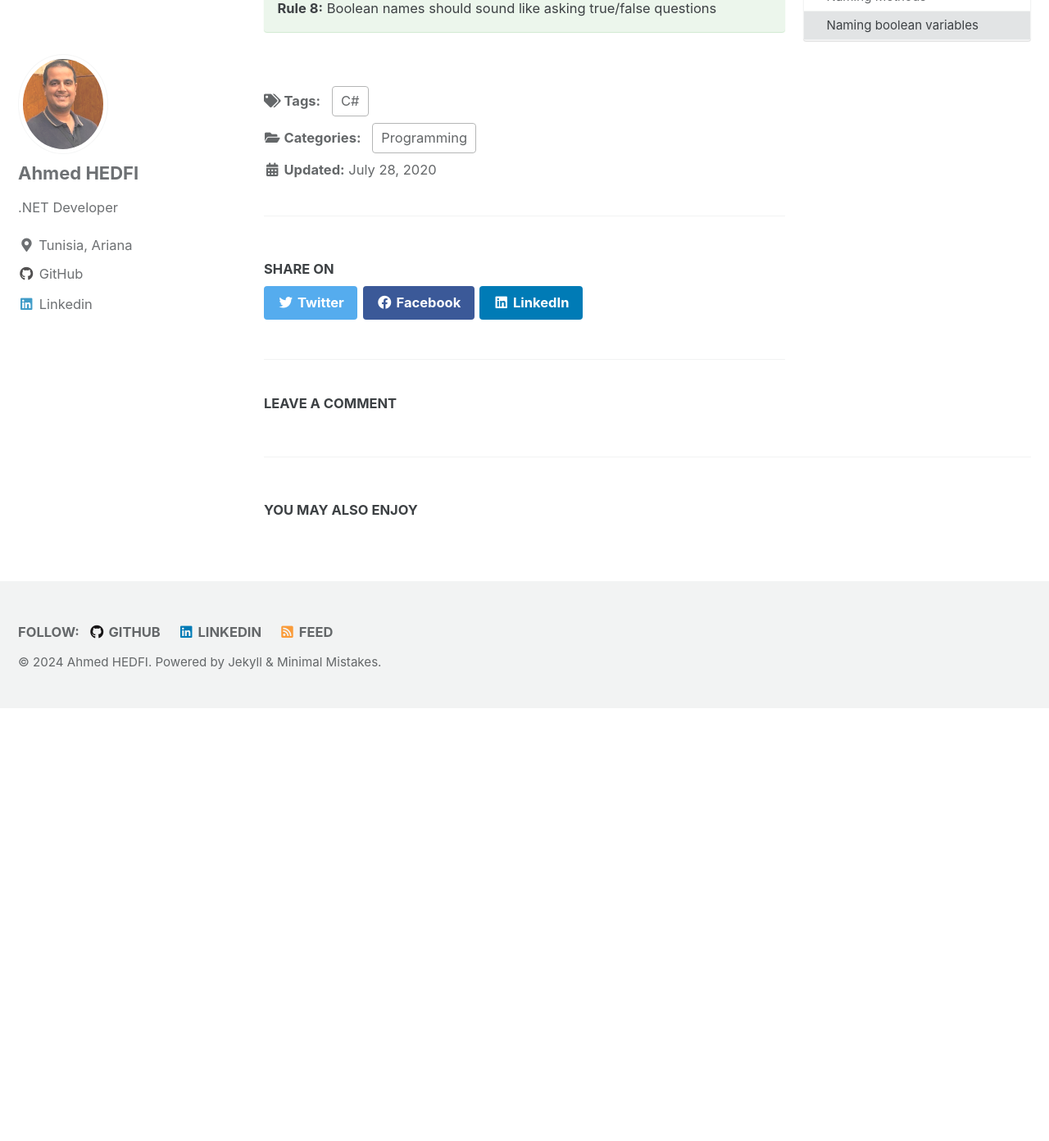
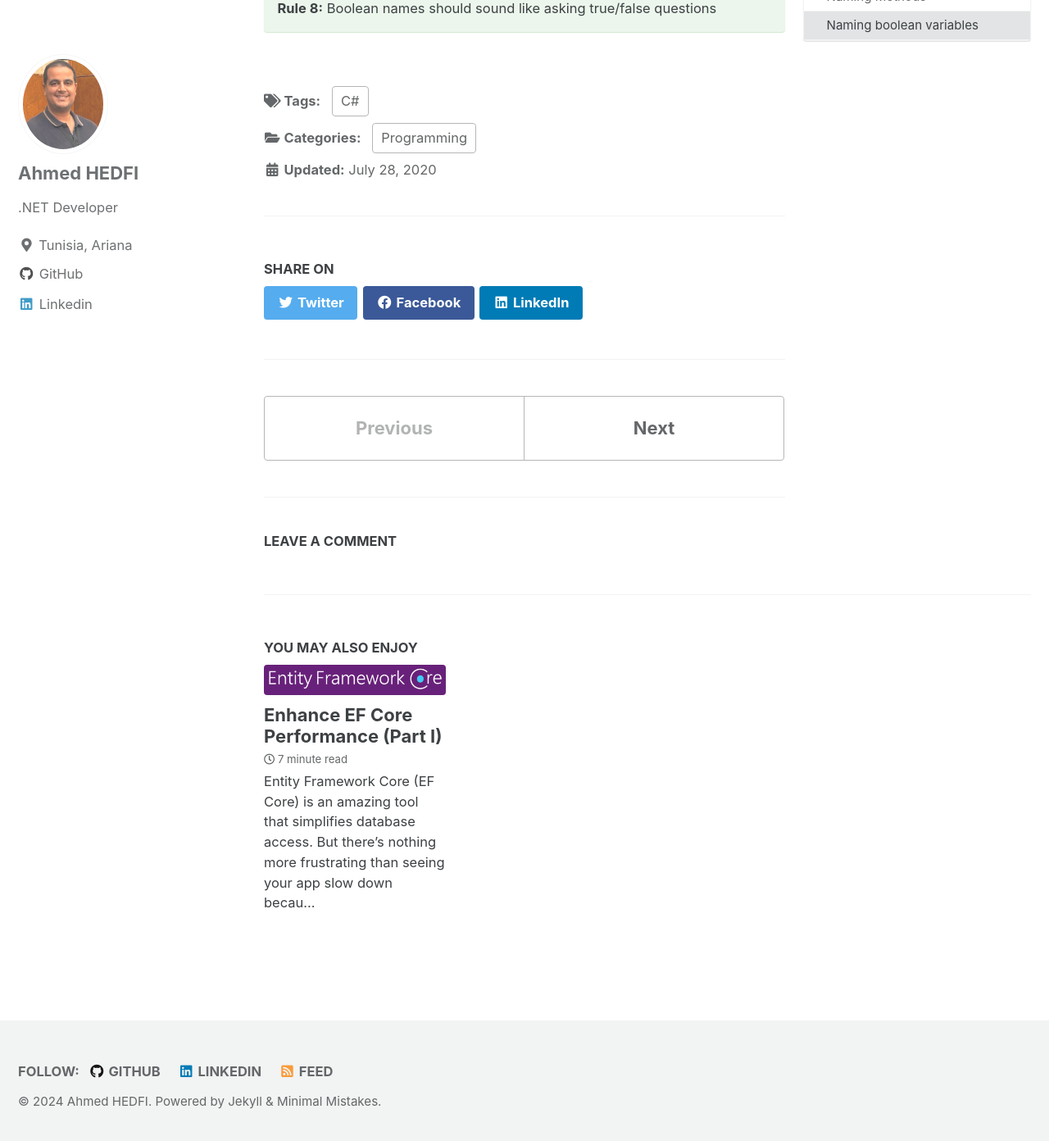
Before and after one commit to ahedfi/ahedfi.github.io, a Jekyll site: the page built from _posts/2020-07-28-csharp-code-for-humans.md, in a window 1280 px wide and 1400 px high, scrolled down 7771 px. Shown: the top 1392 px of the window at 82% size. Built offline with Jekyll 4.4.1, drawn with Linux system fonts in a browser that asks for light colours; cached includes are drawn as plain includes; comment, search, counter and statistics services are not loaded; before the commit the page ends 8635 px from its top, so only the background shows below that; part of the change alters nothing that is shown; some of the changed text lies outside the part shown.

Commit message:
Set a content to Enhance EF Core Performance (Part I)

````diff
--- a/_config.yml
+++ b/_config.yml
@@ -16,7 +16,7 @@ minimal_mistakes_skin    : "default" # "air", "aqua", "contrast", "dark", "dirt"
 
 # Site Settings
 locale                   : "en-US"
-title                    : "Code it Right"
+title                    : "Code it Better"
 title_separator          : "-"
 subtitle                 : "Essential Tips for Building Apps with .NET Core"
 name                     : "Ahmed HEDFI"
--- a/_posts/2020-07-28-csharp-code-for-humans.md
+++ b/_posts/2020-07-28-csharp-code-for-humans.md
@@ -1,5 +1,5 @@
 ---
-title: "C# code for humans"
+title: "C# Code For Humans"
 permalink : "/Csharp-code-for-humans/"
 header:
   image : "/images/clean-code.jpg"
--- /dev/null
+++ b/_posts/2024-11-16-enhance-ef-core-performance-part-1.md
@@ -0,0 +1,238 @@
+---
+title: "Enhance EF Core Performance (Part I)"
+permalink : "/Enhance-ef-core-performance-part-1/"
+header:
+  image : "/images/enhance-ef-core-performance/ef-core-logo.PNG"
+  teaser : "/images/enhance-ef-core-performance/ef-core-logo.PNG"
+toc: true
+toc_sticky: true
+categories:
+  - Database
+tags:
+  - EF Core
+  - Sql Server
+---
+
+Entity Framework Core (EF Core) is an amazing tool that simplifies database access. But there’s nothing more frustrating than seeing your app slow down because of poorly optimized database queries.
+
+In this post, I will share a list of tips to help you optimize EF Core for maximum performance. So, let's get started and transform your application into an optimized and high-performance solution!
+
+# DBContext Pooling
+
+One of the first and most effective ways to boost EF Core performance is by leveraging **DbContext pooling**. As your application grows, creating and disposing of DbContext instances can become a costly operation, especially under heavy load. This is where DB context pooling comes in by reusing existing DbContext instances, it minimizes the overhead and improves scalability.
+
+With DbContext pooling, EF Core maintains a pool of DbContext instances that are reused across requests. This reduces the time spent on instantiating new contexts and helps keep your application fast and responsive, even as the load increases.
+
+## Implementation
+
+To enable context pooling, simply replace AddDbContext with [`AddDbContextPool`](https://learn.microsoft.com/en-us/dotnet/api/microsoft.extensions.dependencyinjection.entityframeworkservicecollectionextensions.adddbcontextpool)
+
+``` csharp
+var builder = WebApplication.CreateBuilder(args);
+
+builder.Services.AddDbContextPool<ApplicationDbContext>(options =>
+    options.UseSqlServer(builder.Configuration.GetConnectionString("DefaultConnection")));
+
+// Add services to the container.
+
+var app = builder.Build();
+
+// Configure the HTTP request pipeline.
+
+app.Run();
+
+```
+
+By pooling DbContext instances, you ensure that each request gets a context that’s already initialized.
+
+The poolSize parameter in AddDbContextPool defines the maximum number of DbContext instances the pool will retain (default is 1024). If this limit is exceeded, new context instances won’t be cached, and Entity Framework will revert to creating instances on demand without pooling.
+
+If you are developing a multi-tenant ASP.NET Core application please check this [link](https://learn.microsoft.com/en-us/ef/core/performance/advanced-performance-topics?tabs=with-di%2Cexpression-api-with-constant#managing-state-in-pooled-contexts) to enable context pooling properly.
+{: .notice--warning}
+
+## Benchmarks
+
+In this section, we'll compare the performance of DbContext pooling versus using a regular DbContext instance. To achieve this, I’ve utilized the DotNetBenchmark library to benchmark fetching a single row from a SQL Server database running locally, both with and without DbContext pooling.
+
+![pool context benchmark](/images/enhance-ef-core-performance/pool-context.jpg)
+
+From the table, we can clearly observe the following:
+
+- **WithContextPooling** offers a slightly faster and significantly more memory-efficient solution compared to the **WithoutContextPooling** method.
+- Although the time difference in this test is modest (0.391 ms), the reduced memory usage and improved garbage collection efficiency highlight the advantages of pooling, particularly in high-load scenarios or when dealing with large databases and frequent operations.
+
+[You can find the full source code for the benchmark here](https://github.com/ahedfi/EnhanceEfCorePerformance/tree/main/EnhanceEfCorePerformance/DbContextPooling)
+{: .notice--success}
+
+## Limitations
+
+If you need to maintain long-lived DbContext instances that span multiple operations or transactions (such as in background jobs), pooling might not be suitable. This is because a pooled context may be reused across operations, potentially leading to inconsistent state.
+
+When you need to run tasks in the background and need full control over the DbContext lifecycle, you can inject IDbContextFactory<T> to create a new, non-pooled DbContext. The IDbContextFactory<T> allows you to create a fresh instance of the DbContext on demand, without reusing a pooled one.
+
+``` csharp
+public class MyBackgroundService : BackgroundService
+{
+    private readonly IDbContextFactory<ApplicationDbContext> _contextFactory;
+
+    public MyBackgroundService(IDbContextFactory<ApplicationDbContext> contextFactory)
+    {
+        _contextFactory = contextFactory;
+    }
+
+    protected override async Task ExecuteAsync(CancellationToken stoppingToken)
+    {
+        // Create a new instance of the DbContext
+        using (var context = _contextFactory.CreateDbContext())
+        {
+            // Use the context as needed
+            var data = await context.MyEntities.ToListAsync();
+            // Perform your background task logic here...
+        }
+    }
+}
+```
+
+For the above method to work, you must ensure that IDbContextFactory<T> is registered
+
+``` csharp
+var builder = WebApplication.CreateBuilder(args);
+
+builder.Services.AddDbContextPool<ApplicationDbContext>(options =>
+    options.UseSqlServer(builder.Configuration.GetConnectionString("DefaultConnection")));
+
+// Register IDbContextFactory to create new DbContext instances
+builder.Services.AddDbContextFactory<ApplicationDbContext>(options =>
+    options.UseSqlServer(Configuration.GetConnectionString("DefaultConnection")));
+
+// Add services to the container.
+
+var app = builder.Build();
+
+// Configure the HTTP request pipeline.
+
+app.Run();
+
+```
+
+# Compiled Queries
+
+Compiled queries can provide a significant performance boost by reducing the overhead of query translation. Unlike regular LINQ queries, which are parsed and translated into SQL every time they are executed, compiled queries perform this translation once and reuse the compiled SQL for subsequent executions.
+
+- **Frequently Executed Queries**: When the same query is executed repeatedly with varying parameters.
+- **Read-Intensive Applications**: Applications with a high volume of read operations, such as reporting dashboards or analytics tools.
+- **Performance-Critical Scenarios**: When CPU overhead for query translation needs to be minimized.
+
+## Implementation
+
+To use compiled queries in EF Core, you can leverage the `EF.CompileQuery` method to create a compiled query delegate. Below is an example:
+
+``` csharp
+using Microsoft.EntityFrameworkCore;
+
+public class CompiledQueryExample
+{
+    // Define a compiled query
+    private static readonly Func<ApplicationDbContext, int, Task<MyEntity>> GetEntityByIdCompiledQuery =
+        EF.CompileAsyncQuery((ApplicationDbContext context, int id) =>
+            context.MyEntities.FirstOrDefault(e => e.Id == id));
+
+    public async Task<MyEntity> GetEntityByIdAsync(ApplicationDbContext context, int id)
+    {
+        // Use the compiled query
+        return await GetEntityByIdCompiledQuery(context, id);
+    }
+}
+```
+
+## Benchmarks
+
+I conducted a benchmark to compare the performance of fetching the highest-rated blog using regular queries versus compiled queries. The benchmark measures execution time and memory allocation for both methods with different numbers of blogs. Below are the results:
+
+![compiled query benchmark](/images/enhance-ef-core-performance/compiled-query.jpg)
+
+The results clearly show that WithCompiledQuery is significantly faster than WithoutCompiledQuery, both for fetching a single blog and for retrieving multiple blogs. While both methods allocate similar amounts of memory, there is a slight reduction in memory usage with WithCompiledQuery. The difference in garbage collection (Gen0) is minimal in this case, as the overall memory allocation is relatively low.
+
+[You can find the full source code for this benchmark here](https://github.com/ahedfi/EnhanceEfCorePerformance/tree/main/EnhanceEfCorePerformance/CompiledQueries)
+{: .notice--success}
+
+## Limitations
+
+When using parameters in compiled queries, it's important to use simple, scalar parameters. More complex parameter expressions, such as member or method accesses on instances, are not supported. This means that you should pass basic data types like integers, strings, or booleans as parameters, rather than objects or expressions that reference instance members or methods.
+
+``` csharp
+var compiledQuery = EF.CompileQuery((ApplicationDbContext context, Blog blog) =>
+    context.Blogs.Where(b => b.Title == blog.Title));
+
+// This will fail because 'blog.Title' is a member access and not a simple scalar parameter
+var result = compiledQuery(dbContext, new Blog { Title = "EF Core" });  // 'blog' is an object
+
+```
+
+# Split Queries
+
+In EF Core 5.0 and above, a split query is the technique where multiple SQL queries are executed to retrieve related entities separately, rather than fetching all data in one single query (the default "eager loading" behavior).
+Split queries are particularly useful when you’re working with **large collections** and **complex relationships**.
+
+By default, when you use methods like **Include(**) to eagerly load related entities, EF Core will generate a **single SQL query** that joins all the tables. This can lead to performance issues when:
+
+- The relationships involve large collections.
+- The query results in a very large amount of data being transferred.
+- Complex joins result in a **cartesian explosion**, increasing both the time to execute the query and the memory consumed.
+
+## Implementation
+
+Split queries can be enabled by using the `.AsSplitQuery()` method. Here's an example:
+``` csharp
+var blogsWithPosts = dbContext.Blogs
+    .Include(b => b.Posts)  // Include related posts
+    .AsSplitQuery()         // Use split queries for loading related entities
+    .ToList();
+```
+This query will result in two SQL queries:
+
+1. One query to retrieve all the blogs.
+2. Another query to retrieve all the posts related to those blogs.
+
+![split query log](/images/enhance-ef-core-performance/split-query-log.jpg)
+
+## Benchmarks
+
+I prepared a benchmark where I create 10 posts for each blog and here are the results:
+
+![split query benchmark](/images/enhance-ef-core-performance/split-query.jpg)
+
+These results highlight the performance differences between using SplitQuery and the standard single query approach.
+
+- For 1 blog: WithoutSplitQuery is faster, with a mean execution time of 7.487 ms compared to 11.942 ms for WithSplitQuery.
+- For 10 blogs: The gap widens slightly, with WithoutSplitQuery taking 10.835 ms, while WithSplitQuery takes 14.273 ms.
+
+In both cases, memory usage is similar, with WithSplitQuery showing a slight increase in memory allocation compared to the non-split approach, but the difference is not substantial.
+
+The use of Split Queries <u>should be carefully justified</u> based on the specific scenario:
+
+- **For fewer records**: WithoutSplitQuery typically offers better execution time performance, though it may consume more memory due to row duplication in joins.
+
+- **For larger datasets**: WithSplitQuery can enhance memory efficiency by splitting the query into smaller parts, mitigating the risk of cartesian explosion. However, this comes with the trade-off of increased query execution time.
+
+[You can find the full source code for this benchmark here](https://github.com/ahedfi/EnhanceEfCorePerformance/tree/main/EnhanceEfCorePerformance/SplitQueries)
+{: .notice--success}
+
+## Limitations
+
+While Split Queries offer performance benefits in certain scenarios, they come with limitations that should be considered:
+
+- **Cannot Be Used with Some Queries**: Split queries are designed to work specifically with navigation properties that represent collections or one-to-many relationships. They cannot be applied to other types of queries, such as those involving aggregations or certain operations that require more complex logic.
+
+- **Overhead for Small Data Sets**: For queries involving small datasets, using Split Queries may introduce unnecessary overhead. The performance benefits, such as reduced memory usage, are less pronounced in these cases, making the extra complexity and processing less valuable.
+
+- **Impact of Round Trips**: When querying large volumes of related data (e.g., hundreds of thousands of rows), the round trips between the application and the database can degrade performance. This is especially true if the network or database latency is high, as multiple smaller queries may take longer than a single, larger query.
+
+# References
+
+Below are the references and resources I used to prepare this post:
+- [https://learn.microsoft.com/en-us/ef/core/performance/advanced-performance-topics?tabs=with-di%2Cexpression-api-with-constant#managing-state-in-pooled-contexts](https://learn.microsoft.com/en-us/ef/core/performance/advanced-performance-topics?tabs=with-di%2Cexpression-api-with-constant#managing-state-in-pooled-contexts)
+- [https://learn.microsoft.com/en-us/ef/core/querying/single-split-queries](https://learn.microsoft.com/en-us/ef/core/querying/single-split-queries)
+
+
+Stay tuned for more posts in this series, where we’ll dive deeper into each technique and best practice.
````
Also changed, not shown: images/ef-core.png (added), images/enhance-ef-core-performance/compiled-query.jpg (added), images/enhance-ef-core-performance/ef-core-logo.PNG (added), images/enhance-ef-core-performance/ef-core-logo.jpg (added), images/enhance-ef-core-performance/pool-context.jpg (added), images/enhance-ef-core-performance/split-query-log.jpg (added), images/enhance-ef-core-performance/split-query.jpg (added).
